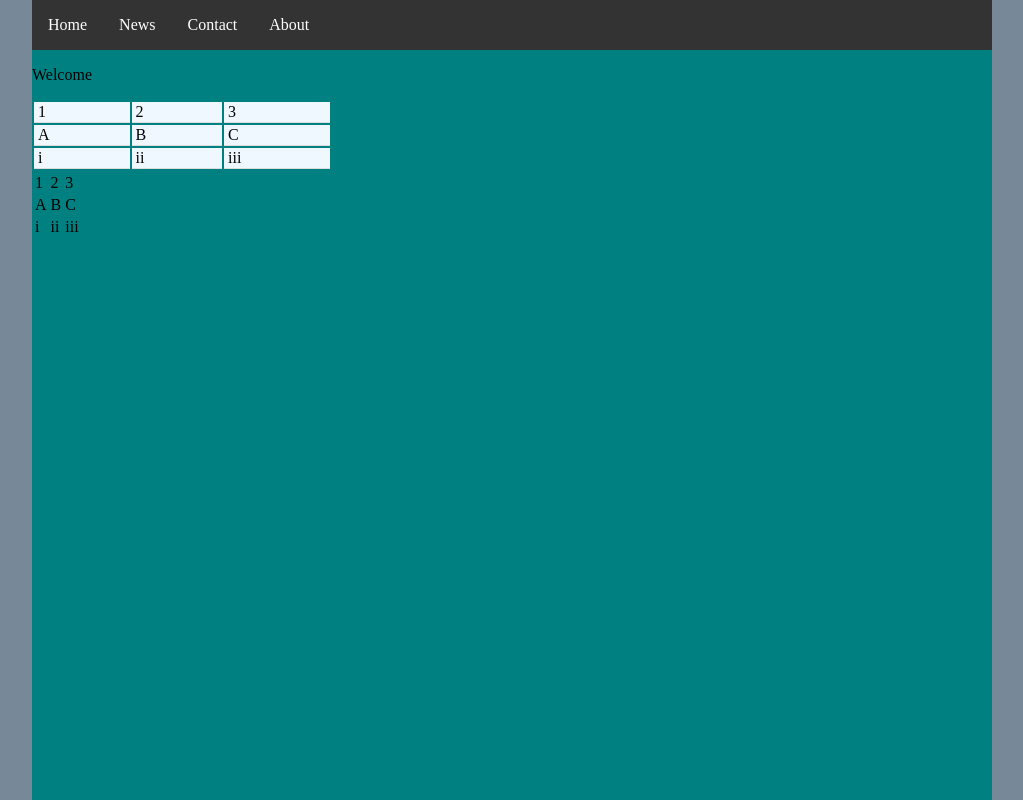
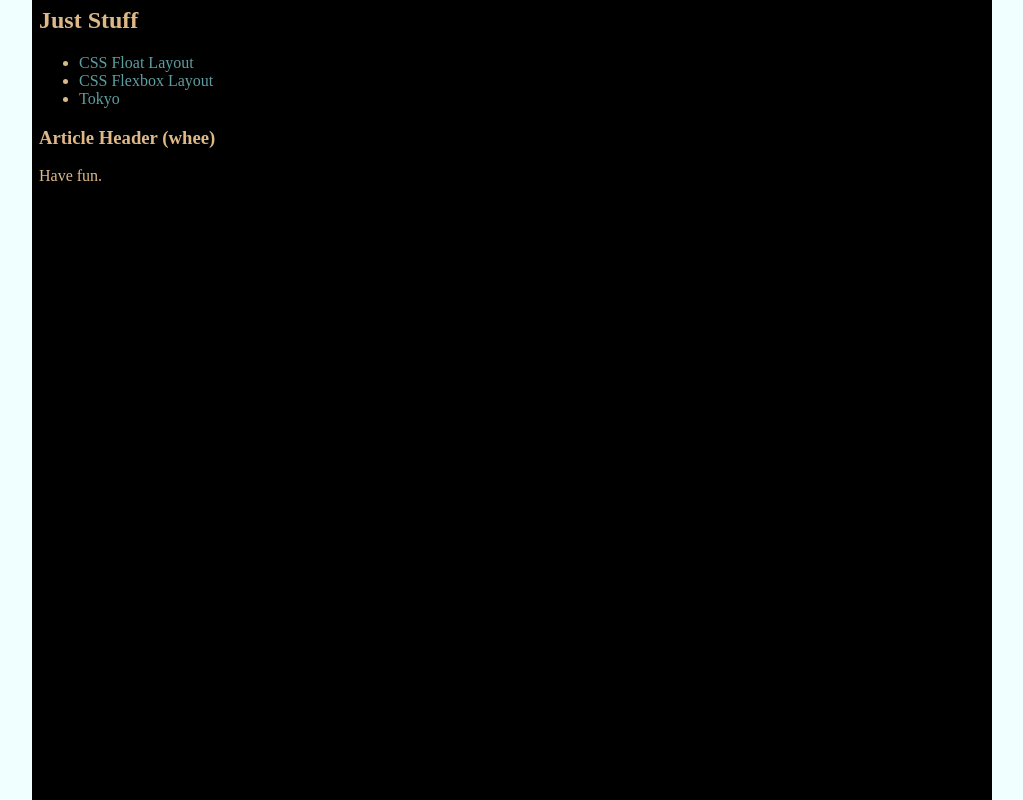
Before and after one commit to snyderthing/snyderthing.github.io, a PHP site: page /ScratchPad/index.html in a window 1280 px wide. Shown: the whole page, without its empty margins (128-1151 px from the left). Run offline with PHP 8.4, Linux system fonts and the light colour scheme.

Commit message:
Mixed message to confuse someone

```diff
--- a/ScratchPad/index.html
+++ b/ScratchPad/index.html
@@ -3,55 +3,28 @@
 <head>
     <meta charset="UTF-8">
     <meta name="viewport" content="width=device-width, initial-scale=1.0">
-    <title>Scratch Pad</title>
-    <link rel="stylesheet" href="styles.css">
-    <script src="app.js" defer></script>
+    <title>Just Stuff</title>
+    <link href="styles.css" rel="stylesheet">
 </head>
 <body>
-    <ul>
-        <li><a href="#home">Home</a></li>
-        <li><a href="#news">News</a></li>
-        <li><a href="#contact">Contact</a></li>
-        <li><a href="about">About</a></li>
-    </ul>
+    <header>
+        <h2>Just Stuff</h2>
+    </header>
+    <section>
+        <nav>
+            <ul>
+                <li><a href="CSS Float Layout.html">CSS Float Layout</a></li>
+                <li><a href="CSS Flexbox Layout.html">CSS Flexbox Layout</a></li>
+                <li><a href="#">Tokyo</a></li>
+            </ul>
+        </nav>
 
-    <p>Welcome</p>
-
-    <table class="table1">
-        <tr class="table1">
-            <td class="table1">1</td>
-            <td class="table1">2</td>
-            <td class="table1">3</td>
-        </tr>
-        <tr class="table1">
-            <td class="table1">A</td>
-            <td class="table1">B</td>
-            <td class="table1">C</td>
-        </tr>
-        <tr class="table1">
-            <td class="table1">i</td>
-            <td class="table1">ii</td>
-            <td class="table1">iii</td>
-        </tr>
-    </table>
-
-    <table class="table2">
-        <tr>
-            <td>1</td>
-            <td>2</td>
-            <td>3</td>
-        </tr>
-        <tr>
-            <td>A</td>
-            <td>B</td>
-            <td>C</td>
-        </tr>
-        <tr>
-            <td>i</td>
-            <td>ii</td>
-            <td>iii</td>
-        </tr>
-    </table>
-
+        <article>
+            <h1>Article Header (whee)</h1>
+        </article>
+    </section>
+    <footer>
+        <p>Have fun.</p>
+    </footer>
 </body>
 </html>
--- a/ScratchPad/styles.css
+++ b/ScratchPad/styles.css
@@ -1,47 +1,28 @@
+* {
+    box-sizing: border-box;
+}
 html {
-    background-color: lightslategrey;
+    background-color: azure;
     height: 100%;
 }
+
 body {
-    background-color: teal;
-    margin: 0px auto;
+    background-color: black;
+    color:burlywood;
+    height: 100%;
     max-width: 960px;
-    height: 100%;
+    margin: 0 auto;
+    padding: 7px;
 }
-ul {
-    list-style-type: none;
-    margin: 0;
-    padding: 0;
-    overflow: hidden;
-    background-color: #333333;
+
+h2 {
+    margin-top: 0;
 }
-li {
-    float: left;
-}
-li a {
-    display: block;
-    color: white;
-    text-align: center;
-    padding: 16px;
+
+a {
     text-decoration: none;
 }
-li a:hover {
-    background-color: #111111;
+
+a:link, a:visited, a:active {
+    color: cadetblue;
 }
-table.table1 {
-    width: 300px;
-}
-th.table1, td.table1 {
-    border-bottom: 1px solid #DDD;
-    padding-left: 4px;
-    /* background-color: aliceblue;*/
-}
-
-tr.table1 {
-    background-color: aliceblue;
-}
-
-tr.table1:hover {
-    background-color: blue;
-    color: aliceblue;
-}
```
Also changed, not shown: ScratchPad/CSS Flexbox Layout.html (added, +41 -0 lines), ScratchPad/CSS Float Layout.html (added, +33 -0 lines), ScratchPad/styles01.css (added, +71 -0 lines), ScratchPad/styles02.css (added, +7 -0 lines).
